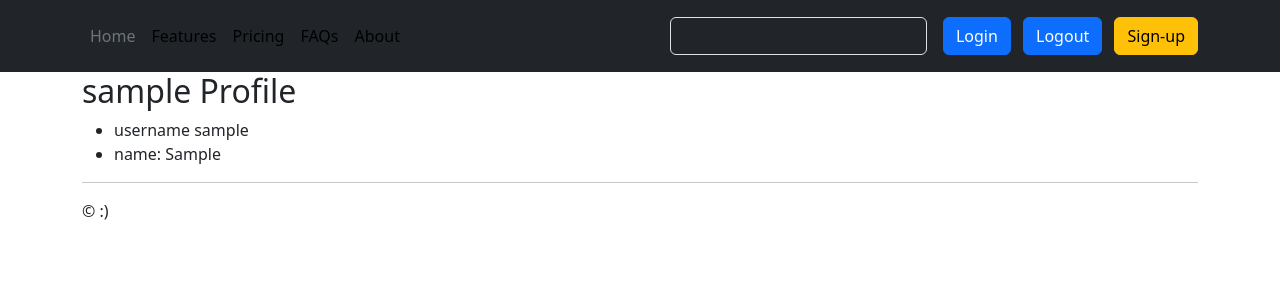
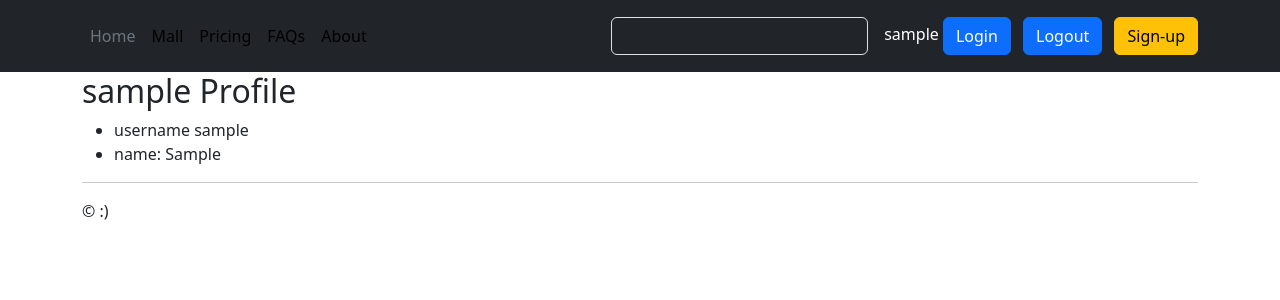
Before and after one commit to dp-dev-im/payments, a Django app: page /accounts/profile/ in a window 1280 px wide. Shown: the top 300 px of the page. Run offline with Django 4.2, Linux system fonts and the light colour scheme; the visitor is signed in with stand-in values (Sample User, id 1); some libraries are stand-ins or nearby versions.

Commit message:
:lipstick: [mall] base.html

```diff
--- a/templates/base.html
+++ b/templates/base.html
@@ -20,7 +20,7 @@
 
         <ul class="nav col-12 col-lg-auto me-lg-auto mb-2 justify-content-center mb-md-0">
           <li><a href="{% url 'root' %}" class="nav-link px-2 text-secondary">Home</a></li>
-          <li><a href="#" class="nav-link px-2 text-black">Features</a></li>
+          <li><a href="{% url 'product_list' %}" class="nav-link px-2 text-black">Mall</a></li>
           <li><a href="#" class="nav-link px-2 text-black">Pricing</a></li>
           <li><a href="#" class="nav-link px-2 text-black">FAQs</a></li>
           <li><a href="#" class="nav-link px-2 text-black">About</a></li>
@@ -31,6 +31,7 @@
         </form>
 
         <div class="text-end">
+            {{ user.username }}
           <button type="button" onclick="location.href='{% url 'login' %}'" class="btn btn-primary me-2">Login</button>
             <button type="button" onclick="location.href='{% url 'logout' %}'" class="btn btn-primary me-2">Logout</button>
           <button type="button" onclick="location.href='{% url 'signup' %}'" class="btn btn-warning">Sign-up</button>
```
